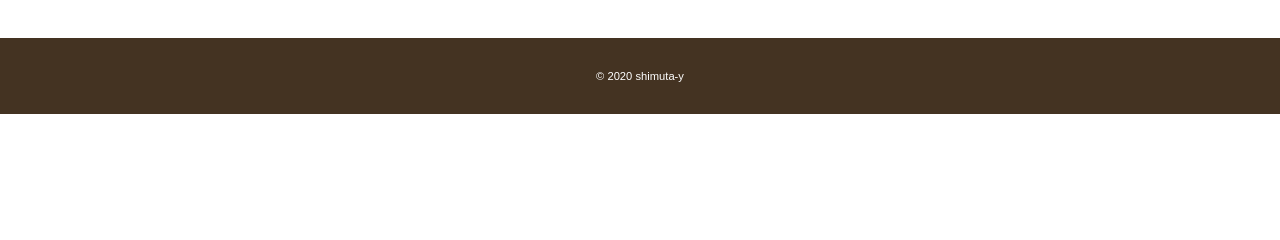
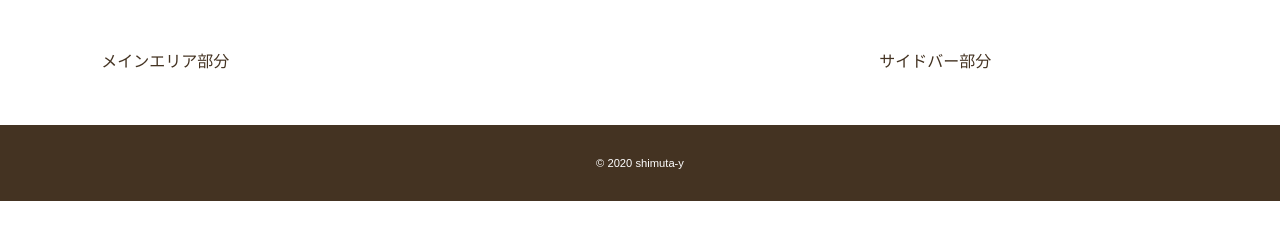
Before and after one commit to shimuta-y/CAFE, a plain HTML site: page news.html in a window 1280 px wide. Shown: the part 272-512 px from the top of the page. Drawn offline with Linux system fonts and the light colour scheme; some packages are replaced by stand-ins of ours.

Commit message:
横並びに設定

```diff
--- a/css/style.css
+++ b/css/style.css
@@ -111,6 +111,22 @@ img {
   text-align: center;
 }
 
+/* 横並びに設定 */
+.news-contents {
+  display: flex;
+  justify-content: space-between;
+  margin: 50px;
+}
+
+/* 記事部分----------------------- */
+article {
+  width: 74%;
+}
+/* サイドバー----------------------- */
+aside {
+  width: 22%;
+}
+
 /* フッター-------------------- */
 footer {
   text-align: center;
--- a/news.html
+++ b/news.html
@@ -45,6 +45,11 @@
       <!-- wrapper -->
     </div>
     <!-- news -->
+    <div class="news-contents wrapper">
+      <article>メインエリア部分</article>
+      <aside>サイドバー部分</aside>
+    </div>
+    <!-- news-contents -->
     <!-- footer---------------------------------------------- -->
     <footer>
       <div class="wrapper">
```
